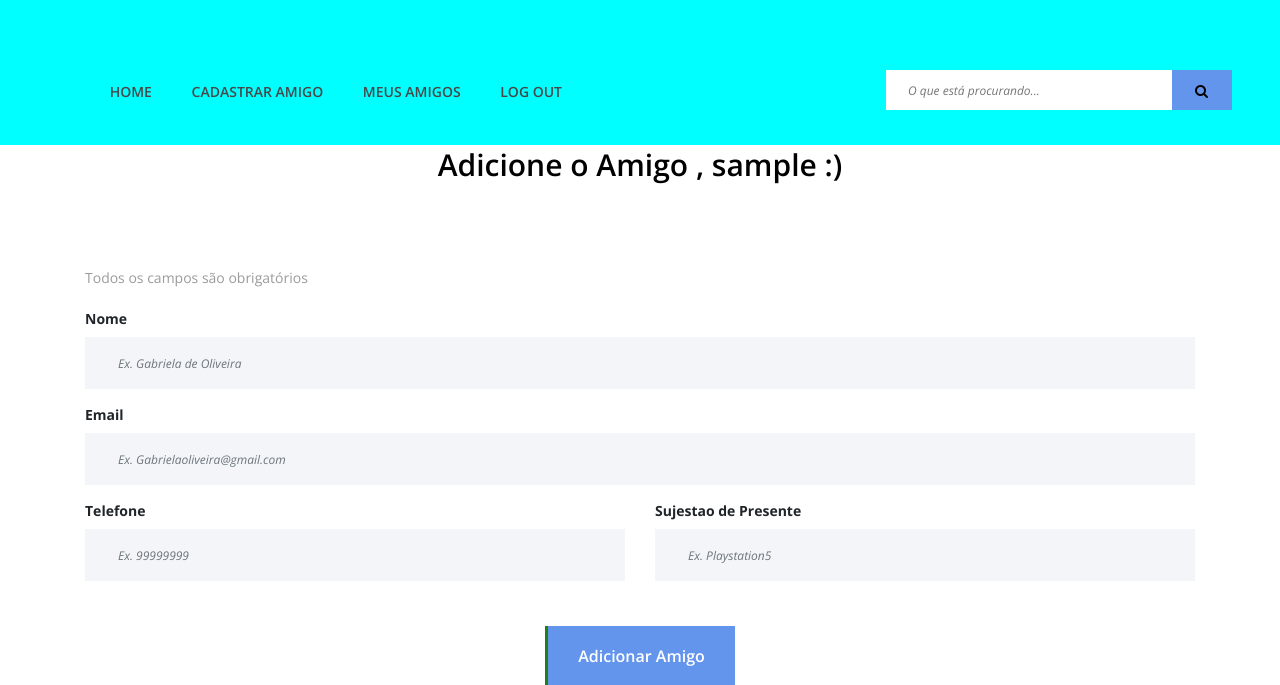
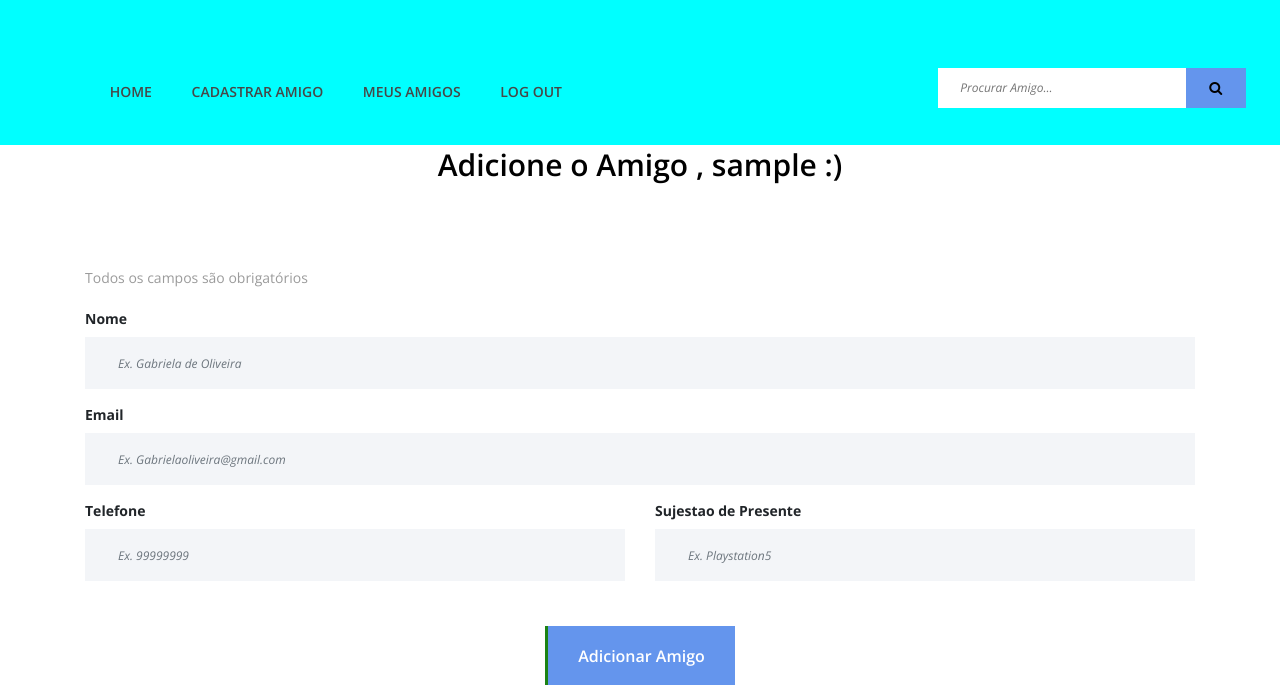
Before and after one commit to Rodrigodante11/amigo_secreto_web_django, a Django app: page /usuarios/cadastrar_amigo in a window 1280 px wide. Shown: the top 685 px of the page. Run offline with Django 3.2, Linux system fonts and the light colour scheme; the visitor is signed in with stand-in values (Sample User, id 1); some libraries are stand-ins or nearby versions.

Commit message:
fixando a div search amigo

```diff
--- a/amigo_secreto/settings.py
+++ b/amigo_secreto/settings.py
@@ -116,10 +116,10 @@ USE_TZ = True
 # Static files (CSS, JavaScript, Images)
 # https://docs.djangoproject.com/en/3.2/howto/static-files/
 
-STATIC_ROOT = os.path.join(BASE_DIR, 'static') # referenciando os arquivos staticos
+STATIC_ROOT = os.path.join(BASE_DIR, 'static')  # referenciando os arquivos staticos
 STATIC_URL = '/static/'
 STATICFILES_DIRS = [
-    os.path.join(BASE_DIR, 'amigo_secreto/static') # mostrando o caminho dos arquivos staticos
+    os.path.join(BASE_DIR, 'amigo_secreto/static')  # mostrando o caminho dos arquivos staticos
 ]
 
 # Default primary key field type
--- a/amigo_secreto/static/scss/style.scss
+++ b/amigo_secreto/static/scss/style.scss
@@ -447,7 +447,7 @@ textarea:focus {
 /* :: 4.0 Search Wrapper */
 
 .search-wrapper {
-    width: 30%;
+    width: 100%;
     height: 70px;
     //position: fixed;
     z-index: 200;
--- a/amigo_secreto/static/site.css
+++ b/amigo_secreto/static/site.css
@@ -357,12 +357,12 @@ textarea:focus {
 
 /* :: 4.0 Search Wrapper */
 .search-wrapper {
-  width: 30%;
+  width: 70%;
   height: 70px;
-  position: fixed;
+  position: absolute;
   z-index: 200;
-  top: 55px ;
-  right: 10px;
+  top: -20px ;
+  right: -700px;
   background-color: aqua;
   -webkit-transition-duration: 700ms;
   transition-duration: 700ms; }
--- a/static/site.css
+++ b/static/site.css
@@ -1374,3 +1374,8 @@ textarea:focus {
     position: absolute;
     right: 308px;
 }
+#searchbar{
+  position: absolute;
+  background-color: #0b0b0b;
+
+}
--- a/templates/partials/_menu.html
+++ b/templates/partials/_menu.html
@@ -8,7 +8,6 @@
                 <div class="container">
                     <!-- Menu -->
                     <nav class="classy-navbar justify-content-between" id="deliciousNav">
-
 
                         <!-- Navbar Toggler -->
                         <div class="classy-navbar-toggler">
@@ -26,34 +25,24 @@
                             <!-- Nav Start -->
                             <div id="opcoes" class="classynav">
                                 <ul>
-
                                     <li><a href="{% url 'index' %}">Home</a></li>
-
                                     {% if user.is_authenticated %}
-
                                     <li><a href="{% url 'cadastrar_amigo' %}">Cadastrar Amigo</a></li>
                                     <li><a href="{% url 'dashboard' %}">Meus Amigos</a></li>
                                     <li><a href="{% url 'logout' %}">Log Out</a></li>
-                                    <div class="search-wrapper">
 
-
-                                                <form action="{% url 'buscar' %}">
-                                                    <input type="text" name="buscar" placeholder="O que está procurando...">
-                                                    <button type="submit"><i class="fa fa-search" aria-hidden="true"></i></button>
-                                                </form>
-
-                                        </div>
+                                    <div id="searchbar" class="search-wrapper">
+                                        <form action="{% url 'buscar' %}">
+                                            <input type="text" name="buscar" placeholder="Procurar Amigo...">
+                                            <button type="submit"><i class="fa fa-search" aria-hidden="true"></i></button>
+                                        </form>
                                     </div>
                                     {% else %}
                                         <li><a href="{% url 'cadastro' %}">Cadastrar Usuario</a></li>
                                         <li><a href="{% url 'login' %}">Login</a></li>
                                     {% endif %}
 
-
-                                </div>
-
                                 </ul>
-
 
                             </div>
                             <!-- Nav End -->
```
Also changed, not shown: templates/amigos/index.html (+2 -12 lines).
